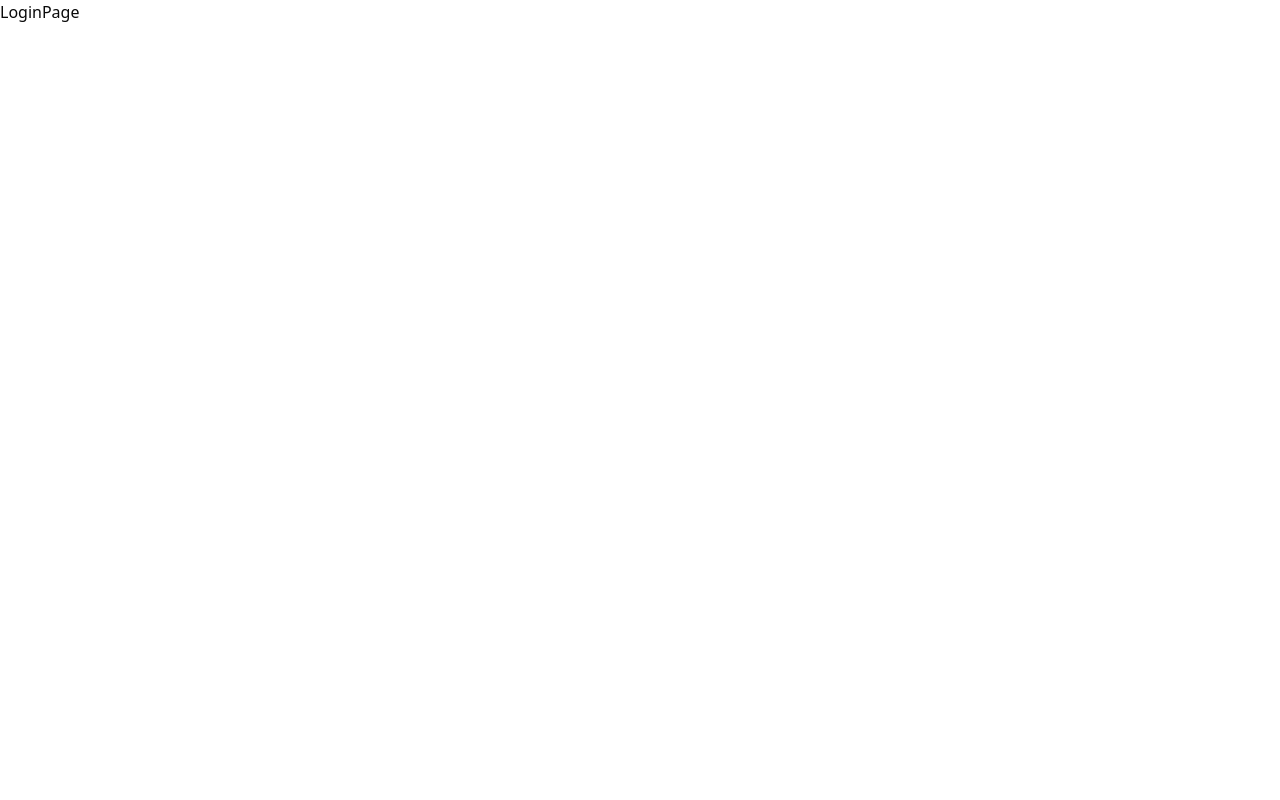
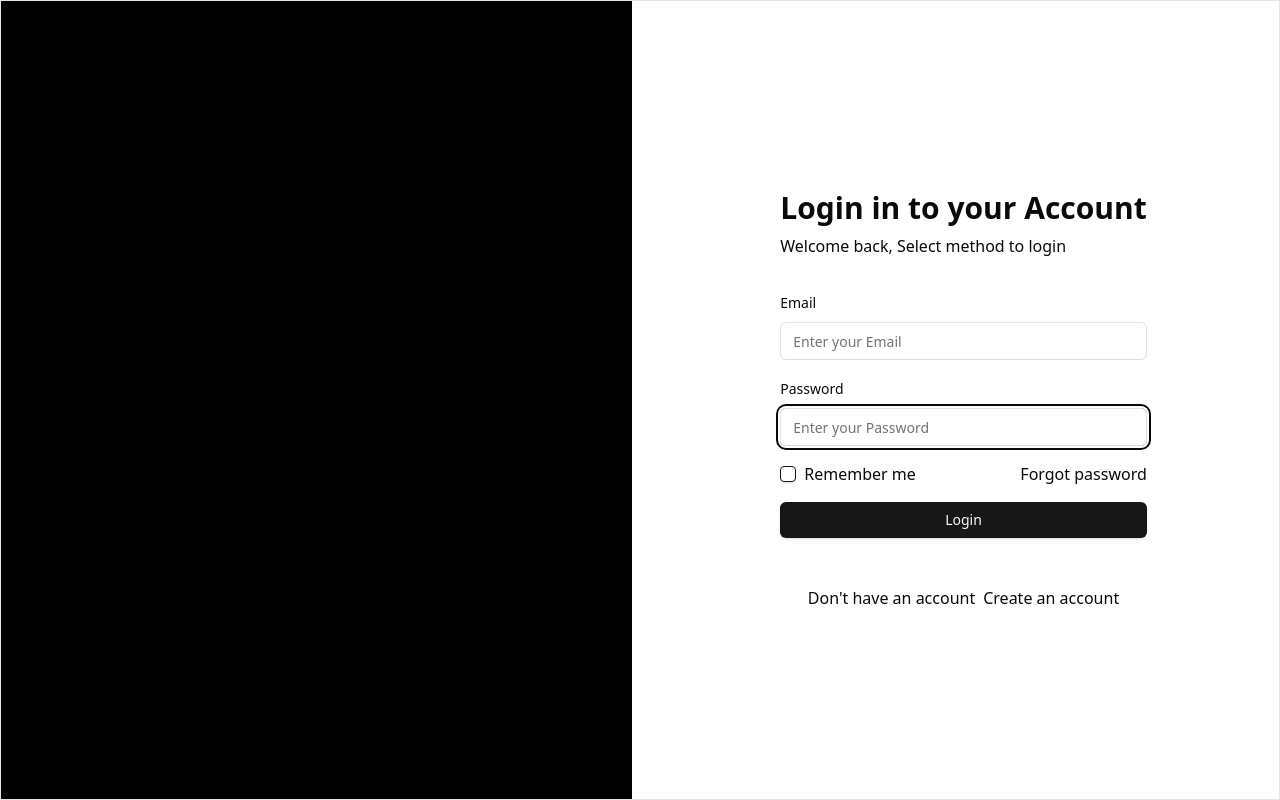
Before and after one commit to Criztiandev/REACT-BOILERPLATE, a React (Vite) app: page / in a window 1280 px wide. Built offline with nearby package versions, Linux system fonts and the light colour scheme; the HTML template or start-up script is replaced by a standard one.

Commit message:
Added new fields:

```diff
--- /dev/null
+++ b/src/common/components/form/InputField.tsx
@@ -0,0 +1,87 @@
+import { Input } from "../ui/input";
+import { FC, InputHTMLAttributes, ReactNode, useEffect, useRef } from "react";
+import { useFormContext } from "react-hook-form";
+import {
+  FormField,
+  FormItem,
+  FormLabel,
+  FormControl,
+  FormDescription,
+  FormMessage,
+} from "@/common/components/ui/form";
+import { cn } from "@/common/lib/utils";
+import { Button } from "../ui/button";
+
+interface Props extends InputHTMLAttributes<HTMLInputElement> {
+  label?: string;
+  description?: string;
+  dir?: "left" | "right";
+  icon?: ReactNode;
+  onPress?: () => void;
+}
+
+const InputField: FC<Props> = ({ label, description, ...props }) => {
+  const divRef = useRef<HTMLDivElement | null>(null);
+  const form = useFormContext();
+
+  useEffect(() => {
+    if (divRef.current) {
+      divRef.current.focus();
+    }
+  }, []);
+
+  return (
+    <FormField
+      control={form.control}
+      name={props?.name || "name"}
+      render={({ field }) => (
+        <FormItem>
+          {label && <FormLabel>{label}</FormLabel>}
+          <FormControl>
+            <div
+              ref={divRef}
+              tabIndex={-1}
+              className={cn(
+                "rounded-base flex items-center rounded-md border border-input focus-visible:outline-none focus-visible:ring-2 focus-visible:ring-ring focus-visible:ring-offset-2 disabled:cursor-not-allowed disabled:opacity-50",
+                props.className
+              )}
+            >
+              {props.dir === "left" && props.icon && (
+                <Button
+                  type="button"
+                  variant="ghost"
+                  size="icon"
+                  className="w-[48px]"
+                  onClick={props.onPress}
+                >
+                  {props.icon}
+                </Button>
+              )}
+
+              <Input
+                {...props}
+                {...field}
+                className={cn("border-none bg-white")}
+              />
+              {props.dir === "right" && props.icon && (
+                <Button
+                  type="button"
+                  variant="ghost"
+                  size="icon"
+                  className="w-[48px]"
+                  onClick={props.onPress}
+                >
+                  {props.icon}
+                </Button>
+              )}
+            </div>
+          </FormControl>
+          {description && <FormDescription>{description}</FormDescription>}
+          <FormMessage />
+        </FormItem>
+      )}
+    />
+  );
+};
+
+export default InputField;
--- /dev/null
+++ b/src/common/components/form/SelectField.tsx
@@ -0,0 +1,72 @@
+import {
+  Select,
+  SelectContent,
+  SelectItem,
+  SelectTrigger,
+  SelectValue,
+} from "@/common/components/ui/select";
+
+import { FC, SelectHTMLAttributes } from "react";
+import { useFormContext } from "react-hook-form";
+import {
+  FormField,
+  FormItem,
+  FormLabel,
+  FormControl,
+  FormDescription,
+  FormMessage,
+} from "../ui/form";
+
+interface Props extends SelectHTMLAttributes<HTMLSelectElement> {
+  label?: string;
+  description?: string;
+  placeholder: string;
+  options: SelectOptions[];
+}
+
+interface SelectOptions {
+  label: string;
+  value: string;
+}
+
+const SelectField: FC<Props> = ({
+  label,
+  placeholder,
+  options,
+  description,
+  name,
+}) => {
+  const form = useFormContext();
+
+  return (
+    <FormField
+      control={form.control}
+      name={name || "name"}
+      render={({ field }) => (
+        <FormItem>
+          {label && <FormLabel>{label}</FormLabel>}
+          <Select onValueChange={field.onChange} defaultValue={field.value}>
+            <FormControl>
+              <SelectTrigger>
+                <SelectValue placeholder={placeholder} />
+              </SelectTrigger>
+            </FormControl>
+            {options?.length > 0 && (
+              <SelectContent>
+                {options?.map((option) => (
+                  <SelectItem key={option.value} value={option.value}>
+                    {option.label}
+                  </SelectItem>
+                ))}
+              </SelectContent>
+            )}
+          </Select>
+          {description && <FormDescription>{description}</FormDescription>}
+          <FormMessage />
+        </FormItem>
+      )}
+    />
+  );
+};
+
+export default SelectField;
--- a/src/common/components/hoc/ProtectedRoutes.tsx
+++ b/src/common/components/hoc/ProtectedRoutes.tsx
@@ -1,6 +1,6 @@
 /* eslint-disable react-hooks/exhaustive-deps */
 import { useAuth } from "@/common/provider/AuthProvider";
-import { User } from "@/feature/user/interface";
+import { User } from "@/feature/shared/interface";
 import { FC, PropsWithChildren, useEffect } from "react";
 import { useNavigate } from "react-router-dom";
 
--- a/src/common/components/ui/form.tsx
+++ b/src/common/components/ui/form.tsx
@@ -11,7 +11,7 @@ import {
 } from "react-hook-form";
 
 import { cn } from "@/common/lib/utils";
-import { Label } from "@/components/ui/label";
+import { Label } from "@/common/components/ui/label";
 
 const Form = FormProvider;
 
@@ -167,7 +167,7 @@ FormMessage.displayName = "FormMessage";
 
 export {
   useFormField,
-  Form,
+  Form as FormBase,
   FormItem,
   FormLabel,
   FormControl,
--- /dev/null
+++ b/src/common/components/ui/stack.tsx
@@ -0,0 +1,22 @@
+import { cn } from "@/common/lib/utils";
+import { FC, HTMLAttributes } from "react";
+
+type Props = HTMLAttributes<HTMLElement>;
+
+const XStack: FC<Props> = ({ children, ...rest }) => {
+  return (
+    <div {...rest} className={cn("flex flex-row", rest.className)}>
+      {children}
+    </div>
+  );
+};
+
+const YStack: FC<Props> = ({ children, ...rest }) => {
+  return (
+    <div {...rest} className={cn("flex flex-col", rest.className)}>
+      {children}
+    </div>
+  );
+};
+
+export { XStack, YStack };
--- a/src/common/provider/AuthProvider.tsx
+++ b/src/common/provider/AuthProvider.tsx
@@ -9,9 +9,7 @@ import {
 } from "react";
 import useLocalStorage from "../hooks/useLocalStorage";
 import { useNavigate } from "react-router-dom";
-import { User } from "@/feature/user/interface";
-
-
+import { User } from "@/feature/shared/interface";
 
 interface AuthContextType {
   user: User | null;
--- a/src/feature/auth/page/LoginPage.tsx
+++ b/src/feature/auth/page/LoginPage.tsx
@@ -1,5 +1,72 @@
+import InputField from "@/common/components/form/InputField";
+import { Button } from "@/common/components/ui/button";
+import { Checkbox } from "@/common/components/ui/checkbox";
+import { FormBase } from "@/common/components/ui/form";
+import { XStack, YStack } from "@/common/components/ui/stack";
+import { User } from "@/feature/shared/interface";
+import { useForm } from "react-hook-form";
+
 const LoginPage = () => {
-  return <div>LoginPage</div>;
+  const form = useForm({
+    defaultValues: { email: "", password: "" },
+  });
+
+  const onSubmit = (value: Pick<User, "email" | "password">) => {
+    console.log(value);
+  };
+
+  return (
+    <div className="h-screen border ">
+      <div className="h-full grid grid-cols-2 gap-4">
+        <div className="bg-black"></div>
+        <div className="flex justify-center items-center  p-4">
+          <div className="flex justify-center items-center   p-4 rounded-md">
+            <div className="  p-4 min-w-[350px] rounded-md">
+              <YStack className="gap-2 mb-8">
+                <h1 className="text-3xl font-bold">Login in to your Account</h1>
+                <span>Welcome back, Select method to login</span>
+              </YStack>
+              <FormBase {...form}>
+                <form
+                  className="flex flex-col gap-4 w-full"
+                  onSubmit={form.handleSubmit(onSubmit)}
+                >
+                  <InputField
+                    type="email"
+                    label="Email"
+                    name="email"
+                    placeholder="Enter your Email"
+                  />
+
+                  <InputField
+                    type="password"
+                    label="Password"
+                    name="password"
+                    placeholder="Enter your Password"
+                  />
+
+                  <XStack className="justify-between items-center">
+                    <XStack className="gap-2 items-center">
+                      <Checkbox />
+                      <span>Remember me</span>
+                    </XStack>
+
+                    <a href="#">Forgot password</a>
+                  </XStack>
+
+                  <Button className="mb-8">Login</Button>
+                  <XStack className="gap-2 items-center justify-center">
+                    <span>Don't have an account</span>
+                    <a href="#">Create an account</a>
+                  </XStack>
+                </form>
+              </FormBase>
+            </div>
+          </div>
+        </div>
+      </div>
+    </div>
+  );
 };
 
 export default LoginPage;
```
Also changed, not shown: designs/Login1.tsx (added, +7 -0 lines), src/common/components/form/Form.tsx (added), src/feature/shared/interface.ts (renamed from src/feature/user/interface.ts).
